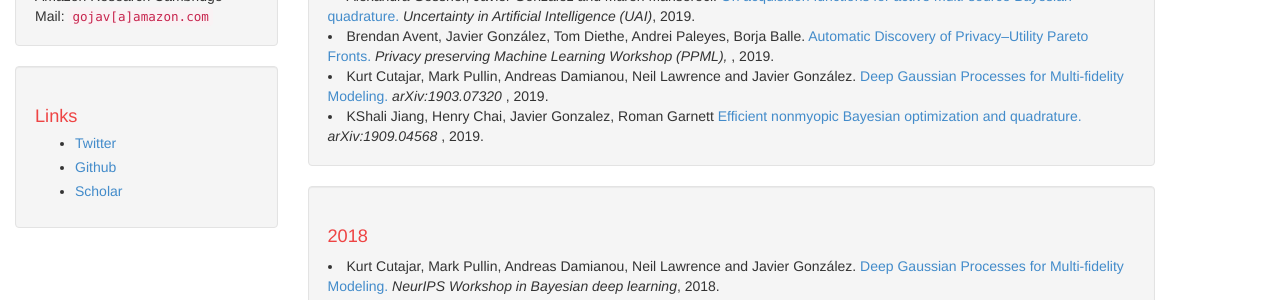
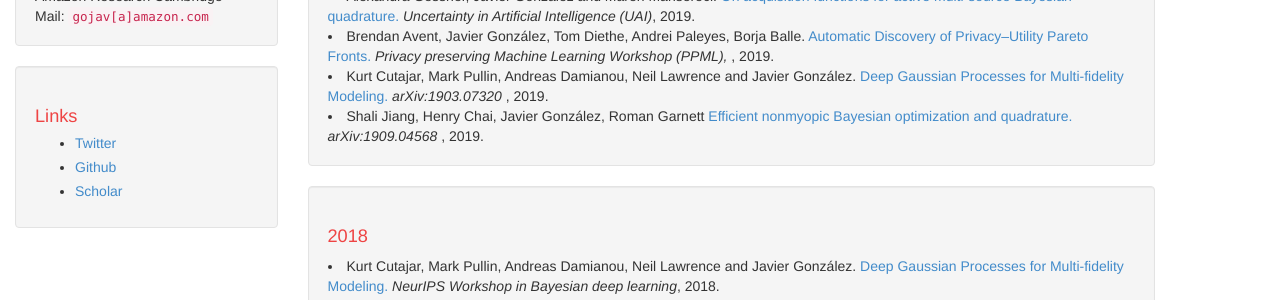
Before and after one commit to javiergonzalezh/javiergonzalezh.github.io, a Jekyll site: the page built from publications.html, in a window 1280 px wide and 900 px high. Shown: the part 184-484 px from the top of the window. Built offline with Jekyll 4.4.1, drawn with Linux system fonts in a browser that asks for light colours.

Commit message:
added pub

```diff
--- a/publications.html
+++ b/publications.html
@@ -8,7 +8,7 @@ layout: default
     <li>Alexandra Gessner, Javier González and Maren Mahsereci. <a href="http://auai.org/uai2019/proceedings/papers/245.pdf"> On acquisition functions for active multi-source Bayesian quadrature.</a> <i>Uncertainty in Artificial Intelligence (UAI)</i>, 2019. </li>
     <li>Brendan Avent, Javier González, Tom Diethe, Andrei Paleyes, Borja Balle. <a href="https://arxiv.org/abs/1903.07320"> Automatic Discovery of Privacy–Utility Pareto Fronts.</a> <i> Privacy preserving Machine Learning Workshop (PPML), </i>, 2019. </li>
     <li>Kurt Cutajar, Mark Pullin, Andreas Damianou, Neil Lawrence and Javier González.<a href="https://arxiv.org/abs/1903.07320"> Deep Gaussian Processes for Multi-fidelity Modeling.</a> <i>arXiv:1903.07320 </i>, 2019. </li>
-    <li>KShali Jiang, Henry Chai, Javier Gonzalez, Roman Garnett  <a href="https://arxiv.org/abs/1905.12982"> Efficient nonmyopic Bayesian optimization and quadrature. </a> <i>arXiv:1909.04568 </i>, 2019. </li>
+    <li>Shali Jiang, Henry Chai, Javier González, Roman Garnett  <a href="https://arxiv.org/abs/1905.12982"> Efficient nonmyopic Bayesian optimization and quadrature. </a> <i>arXiv:1909.04568 </i>, 2019. </li>
 </div>
 
 <div class="well">
```
